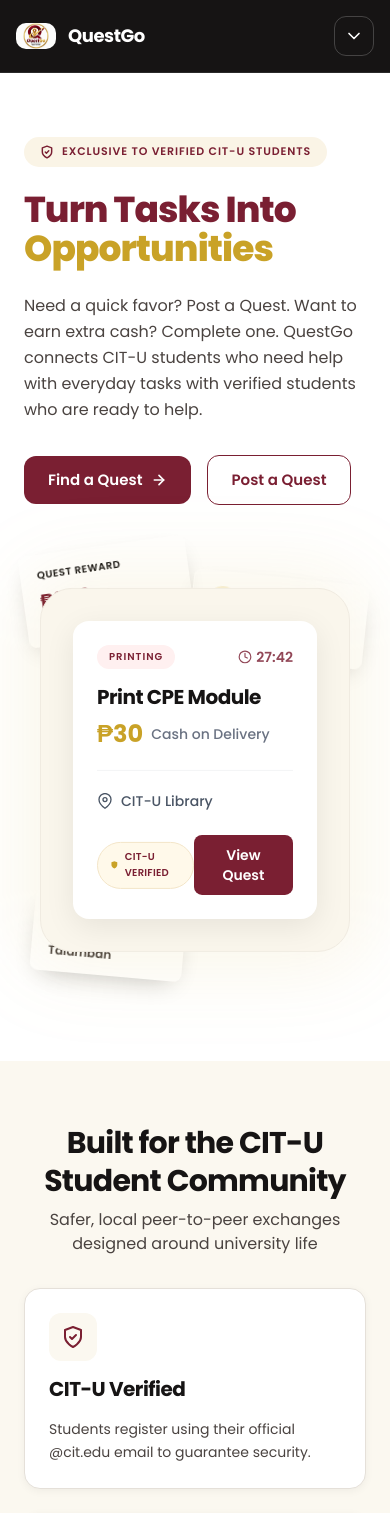
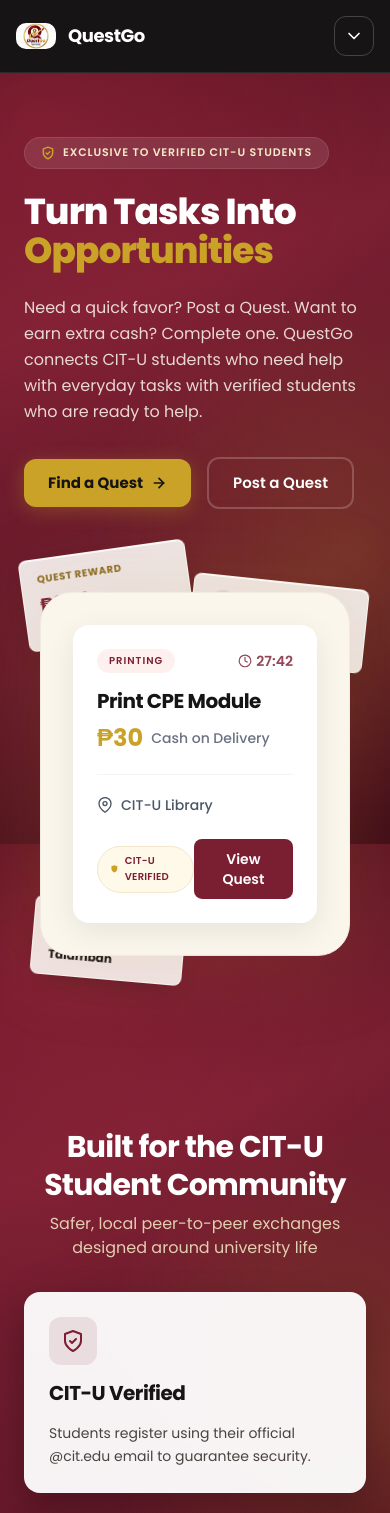
Before and after one commit to Cyn-sharp/questgo, a Next.js app: page / in a window 390 px wide. Shown: the top 1513 px of the page. Built offline with nearby package versions, Linux system fonts and the light colour scheme.

Commit message:
refactor: bg landing page

```diff
--- a/src/app/(marketing)/layout.tsx
+++ b/src/app/(marketing)/layout.tsx
@@ -7,7 +7,7 @@
   children: React.ReactNode;
 }) {
   return (
-    <div className="min-h-screen flex flex-col bg-white">
+    <div className="min-h-screen flex flex-col bg-transparent">
       <HeaderContainer />
       <main className="flex-grow">{children}</main>
       <Footer />
--- a/src/app/globals.css
+++ b/src/app/globals.css
@@ -8,7 +8,9 @@
   --color-cream: #fbf8f0;
   --color-dark: #161414;
   --color-maroon: #7a1f32;
+  --color-maroon-light: #942940;
   --color-maroon-dark: #5f1727;
+  --color-maroon-deep: #380913;
   --color-gold: #c9a227;
   --color-gold-light: #8a6a1f;
   --color-parchment: #f6ecc8;
@@ -23,6 +25,7 @@
 
   --shadow-card: 0 2px 8px rgb(0 0 0 / 5%);
   --shadow-glow: 0 10px 24px rgba(122, 31, 50, 0.35);
+  --shadow-red-glow: 0 18px 45px rgba(95, 23, 39, 0.45);
 }
 
 /* =========================================================
@@ -40,7 +43,13 @@
   body {
     margin: 0;
     min-height: 100vh;
-    background-color: var(--color-cream);
+    /* Rich, multi-stop CIT-U Red/Maroon Gradient with ambient depth */
+    background:
+      radial-gradient(circle at 10% 15%, rgba(186, 45, 73, 0.35) 0%, transparent 45%),
+      radial-gradient(circle at 90% 65%, rgba(201, 162, 39, 0.18) 0%, transparent 40%),
+      radial-gradient(circle at 50% 90%, rgba(122, 31, 50, 0.45) 0%, transparent 50%),
+      linear-gradient(160deg, #4f101d 0%, #7a1f32 35%, #5f1727 70%, #2f0710 100%);
+    background-attachment: fixed;
     color: var(--color-dark);
     @apply font-sans font-normal text-base leading-relaxed;
   }
@@ -78,10 +87,15 @@
     display: block;
     max-width: 100%;
   }
+
+  ::selection {
+    background-color: var(--color-gold);
+    color: #161414;
+  }
 }
 
 /* =========================================================
-   SHARED CLASS HELPERS (optional; ui/ components preferred)
+   SHARED CLASS HELPERS
    ========================================================= */
 
 @layer components {
@@ -110,7 +124,7 @@
   }
 
   .card-surface {
-    @apply rounded-2xl border bg-white;
+    @apply rounded-2xl border bg-white/95 backdrop-blur-sm;
     border-color: var(--color-border);
     box-shadow: var(--shadow-card);
   }
@@ -155,6 +169,14 @@
   50% { opacity: 0.55; }
 }
 
+@keyframes form-shake {
+  0%, 100% { transform: translateX(0); }
+  20% { transform: translateX(-6px); }
+  40% { transform: translateX(6px); }
+  60% { transform: translateX(-4px); }
+  80% { transform: translateX(4px); }
+}
+
 .animate-fade-up {
   animation: fade-up 0.7s ease-out both;
 }
@@ -167,109 +189,19 @@
   animation: soft-pulse 2s ease-in-out infinite;
 }
 
+.animate-form-shake {
+  animation: form-shake 0.45s ease-in-out;
+}
+
+.delay-100 { animation-delay: 0.1s; }
+.delay-200 { animation-delay: 0.2s; }
+.delay-300 { animation-delay: 0.3s; }
+
 /* =========================================================
    UX INTERACTIONS — shine, lift, scroll-reveal
    ========================================================= */
 
 /* Soft gold shine */
-.shine-wrap {
-  position: relative;
-  overflow: hidden;
-  isolation: isolate;
-}
-.shine-wrap::after {
-  content: "";
-  position: absolute;
-  top: 0;
-  left: 0;
-  width: 45%;
-  height: 100%;
-  background: linear-gradient(
-    105deg,
-    transparent 30%,
-    rgba(201, 162, 39, 0.35) 50%,
-    transparent 70%
-  );
-  transform: translateX(-140%) skewX(-18deg);
-  pointer-events: none;
-  z-index: 2;
-}
-.shine-wrap:hover::after {
-  animation: shine-sweep 1.45s ease forwards;
-}
-@keyframes shine-sweep {
-  0% { transform: translateX(-140%) skewX(-18deg); }
-  100% { transform: translateX(280%) skewX(-18deg); }
-}
-
-/* Slow hover lift/zoom */
-.card-interactive {
-  transition:
-    transform 0.55s cubic-bezier(0.22, 1, 0.36, 1),
-    background-color 0.55s ease,
-    border-color 0.55s ease,
-    box-shadow 0.55s ease,
-    color 0.55s ease;
-}
-.card-interactive:hover {
-  transform: translateY(-6px) scale(1.025);
-}
-
-/* Scroll reveal */
-.reveal {
-  opacity: 0;
-  transform: translateY(28px);
-  transition:
-    opacity 0.8s cubic-bezier(0.22, 1, 0.36, 1),
-    transform 0.8s cubic-bezier(0.22, 1, 0.36, 1);
-  transition-delay: var(--reveal-delay, 0ms);
-}
-.reveal.is-visible {
-  opacity: 1;
-  transform: translateY(0);
-}
-.reveal-scale {
-  opacity: 0;
-  transform: translateY(18px) scale(0.96);
-  transition:
-    opacity 0.85s cubic-bezier(0.22, 1, 0.36, 1),
-    transform 0.85s cubic-bezier(0.22, 1, 0.36, 1);
-  transition-delay: var(--reveal-delay, 0ms);
-}
-.reveal-scale.is-visible {
-  opacity: 1;
-  transform: translateY(0) scale(1);
-}
-
-/* Button gentle lift helper */
-.btn-lift {
-  @apply transition-all duration-300;
-}
-.btn-lift:hover {
-  transform: translateY(-2px);
-}
-
-/* Accessibility — reduced motion */
-@media (prefers-reduced-motion: reduce) {
-  .shine-wrap::after,
-  .card-interactive,
-  .reveal,
-  .reveal-scale,
-  .btn-lift {
-    animation: none !important;
-    transition: none !important;
-    transform: none !important;
-    opacity: 1 !important;
-  }
-}
-
-
-.delay-100 { animation-delay: 0.1s; }
-.delay-200 { animation-delay: 0.2s; }
-.delay-300 { animation-delay: 0.3s; }
-
-/* ===== SLOWER HOVER + SHINE ===== */
-
 .shine-wrap {
   position: relative;
   overflow: hidden;
@@ -294,21 +226,16 @@
   z-index: 2;
 }
 
-/* slower shine */
 .shine-wrap:hover::after {
   animation: shine-sweep 1.45s ease forwards;
 }
 
 @keyframes shine-sweep {
-  0% {
-    transform: translateX(-140%) skewX(-18deg);
-  }
-  100% {
-    transform: translateX(280%) skewX(-18deg);
-  }
+  0% { transform: translateX(-140%) skewX(-18deg); }
+  100% { transform: translateX(280%) skewX(-18deg); }
 }
 
-/* reusable slow card hover motion */
+/* Card hover lift */
 .card-interactive {
   transition:
     transform 0.55s cubic-bezier(0.22, 1, 0.36, 1),
@@ -322,7 +249,7 @@
   transform: translateY(-6px) scale(1.025);
 }
 
-/* scroll reveal base */
+/* Scroll reveal classes */
 .reveal {
   opacity: 0;
   transform: translateY(28px);
@@ -351,17 +278,15 @@
   transform: translateY(0) scale(1);
 }
 
-@keyframes form-shake {
-  0%, 100% { transform: translateX(0); }
-  20% { transform: translateX(-6px); }
-  40% { transform: translateX(6px); }
-  60% { transform: translateX(-4px); }
-  80% { transform: translateX(4px); }
-}
-.animate-form-shake {
-  animation: form-shake 0.45s ease-in-out;
+.btn-lift {
+  @apply transition-all duration-300;
 }
 
+.btn-lift:hover {
+  transform: translateY(-2px);
+}
+
+/* Form autofill styling */
 input:-webkit-autofill,
 input:-webkit-autofill:hover,
 input:-webkit-autofill:focus,
@@ -372,7 +297,16 @@
   transition: background-color 5000s ease-in-out 0s;
 }
 
-::selection {
-  background-color: #7a1f32;
-  color: #ffffff;
+/* Accessibility — reduced motion */
+@media (prefers-reduced-motion: reduce) {
+  .shine-wrap::after,
+  .card-interactive,
+  .reveal,
+  .reveal-scale,
+  .btn-lift {
+    animation: none !important;
+    transition: none !important;
+    transform: none !important;
+    opacity: 1 !important;
+  }
 }
--- a/src/components/landing/HeroSection.tsx
+++ b/src/components/landing/HeroSection.tsx
@@ -9,9 +9,7 @@
  * its resting spot (and resumes floating) on release.
  *
  * Each transform lives on its own layer so they never overwrite one
- * another (a single CSS `animation` replaces the whole `transform`
- * property while it runs, which is why a baked-in rotate would
- * otherwise disappear the moment the float animation kicked in):
+ * another:
  *   drag layer   → translate from pointer drag (JS, spring-back)
  *   tilt layer   → perspective + rotateX/rotateY from mouse position,
  *                  plus the card's resting rotate and a small parallax shift
@@ -107,13 +105,14 @@
           position: relative;
           overflow: hidden;
           isolation: isolate;
-          background: rgba(255, 255, 255, 0.5);
+          /* Slightly increased opacity for pristine readability of card contents against the dark background */
+          background: rgba(255, 255, 255, 0.88);
           backdrop-filter: blur(14px) saturate(180%);
           -webkit-backdrop-filter: blur(14px) saturate(180%);
           border: 1px solid rgba(255, 255, 255, 0.7);
           box-shadow:
-            0 10px 26px -12px rgba(22, 20, 20, 0.3),
-            inset 0 1px 0 rgba(255, 255, 255, 0.8);
+            0 10px 26px -12px rgba(22, 20, 20, 0.35),
+            inset 0 1px 0 rgba(255, 255, 255, 0.9);
         }
         .glass-shine::after {
           content: "";
@@ -125,7 +124,7 @@
           background: linear-gradient(
             105deg,
             transparent 20%,
-            rgba(255, 255, 255, 0.85) 50%,
+            rgba(255, 255, 255, 0.95) 50%,
             transparent 80%
           );
           transform: translateX(-160%) skewX(-18deg);
@@ -186,7 +185,7 @@
       ref={sectionRef}
       onMouseMove={onMouseMove}
       onMouseLeave={onMouseLeave}
-      className="relative w-full bg-white px-6 md:px-16 py-16 md:py-24 overflow-hidden"
+      className="relative w-full bg-transparent px-6 md:px-16 py-16 md:py-24 overflow-hidden"
     >
       {/* Floating particles */}
       <div className="particles hidden md:block" aria-hidden="true">
@@ -201,17 +200,18 @@
         <div
           className="flex flex-col items-start gap-6 max-w-xl"
           style={{
-            transform: `translate(${mouse.x * 8}px, ${mouse.y * 6}px)`,
+            transform: `translate3d(${mouse.x * 12}px, ${mouse.y * 10}px, 0)`,
             transition: "transform 0.25s ease-out",
           }}
         >
-          <div className="animate-fade-up inline-flex items-center gap-2 bg-[#faf4e6] px-4 py-1.5 rounded-full">
+          {/* Subtitle pill — Styled to integrate beautifully with the dark red background */}
+          <div className="animate-fade-up inline-flex items-center gap-2 bg-white/10 border border-white/10 px-4 py-1.5 rounded-full">
             <svg
               width="14"
               height="14"
               viewBox="0 0 24 24"
               fill="none"
-              stroke="#7a1f32"
+              stroke="#c9a227"
               strokeWidth="2.5"
               strokeLinecap="round"
               strokeLinejoin="round"
@@ -219,26 +219,29 @@
               <path d="M12 22s8-4 8-10V5l-8-3-8 3v7c0 6 8 10 8 10z" />
               <path d="M9 12l2 2 4-4" />
             </svg>
-            <span className="font-semibold text-[11px] tracking-[0.08em] uppercase text-[#7a1f32]">
+            <span className="font-semibold text-[11px] tracking-[0.08em] uppercase text-[#f6ecc8]">
               Exclusive to verified CIT-U students
             </span>
           </div>
 
-          <h1 className="animate-fade-up delay-100 font-extrabold text-4xl sm:text-5xl md:text-6xl leading-[1.08] tracking-tight">
-            <span className="text-[#7a1f32]">Turn Tasks Into </span>
+          {/* Main Heading — White and Gold for maximum punch against deep maroon */}
+          <h1 className="animate-fade-up delay-100 font-extrabold text-4xl sm:text-5xl md:text-6xl leading-[1.08] tracking-tight text-white">
+            <span>Turn Tasks Into </span>
             <span className="text-[#c9a227]">Opportunities</span>
           </h1>
 
-          <p className="animate-fade-up delay-200 font-normal text-base md:text-lg leading-relaxed text-[#4a4340] max-w-md">
+          {/* Description Paragraph — High contrast light parchment/cream */}
+          <p className="animate-fade-up delay-200 font-normal text-base md:text-lg leading-relaxed text-[#fbf8f0]/85 max-w-md">
             Need a quick favor? Post a Quest. Want to earn extra cash? Complete
             one. QuestGo connects CIT-U students who need help with everyday
             tasks with verified students who are ready to help.
           </p>
 
+          {/* Call-to-actions — Replaced dark maroon button with high contrast buttons */}
           <div className="animate-fade-up delay-300 flex flex-wrap items-center gap-4 mt-2">
             <a
               href="/login"
-              className="btn-glow inline-flex items-center gap-2 bg-[#7a1f32] hover:bg-[#661a2a] text-white px-6 py-3 rounded-xl font-semibold text-[15px]"
+              className="btn-glow inline-flex items-center gap-2 bg-[#c9a227] hover:bg-[#b08b1e] text-[#161414] px-6 py-3 rounded-xl font-bold text-[15px] shadow-[0_4px_20px_rgba(201,162,39,0.3)] hover:shadow-[0_6px_24px_rgba(201,162,39,0.55)] transition-all duration-200 hover:-translate-y-0.5"
             >
               Find a Quest
               <svg
@@ -258,16 +261,16 @@
             </a>
             <a
               href="/login"
-              className="inline-flex items-center border-[1.5px] border-solid border-[#7a1f32] text-[#7a1f32] px-6 py-3 rounded-xl hover:bg-[#fff0f0] hover:-translate-y-0.5 transition-all duration-200 font-semibold text-[15px]"
+              className="inline-flex items-center border-2 border-solid border-white/20 text-white px-6 py-3 rounded-xl hover:bg-white/10 hover:border-[#c9a227] hover:-translate-y-0.5 transition-all duration-200 font-semibold text-[15px]"
             >
               Post a Quest
             </a>
           </div>
         </div>
 
-        {/* Stage for the floating card cluster. Extra padding gives the
-            cards room to bob and be nudged around without clipping. */}
+        {/* Stage for floating cards cluster */}
         <div className="relative flex justify-center md:justify-end py-10 md:py-16 px-4 md:px-8">
+
           {/* Reward payout — top-left */}
           <div className="animate-fade-up delay-200 absolute left-0 top-0 md:left-2 md:top-2 z-10">
             <FloatingCard
@@ -280,24 +283,21 @@
               depth={0.7}
             >
               <p
-                className="text-[10px] font-semibold tracking-[0.06em] uppercase"
-                style={{ color: "var(--color-gold-light)" }}
+                className="text-[10px] font-bold tracking-[0.06em] uppercase text-[#8a6a1f]"
               >
                 Quest reward
               </p>
               <p
-                className="mt-1 font-extrabold text-xl"
-                style={{ color: "var(--color-maroon)" }}
+                className="mt-1 font-extrabold text-xl text-[#7a1f32]"
               >
                 ₱250
                 <span
-                  className="text-sm font-semibold"
-                  style={{ color: "var(--color-muted)" }}
+                  className="text-sm font-semibold text-[#4a4340]"
                 >
                   .00
                 </span>
               </p>
-              <p className="mt-0.5 text-xs" style={{ color: "var(--color-muted)" }}>
+              <p className="mt-0.5 text-xs text-[#4a4340] font-medium">
                 Print &amp; deliver docs
               </p>
             </FloatingCard>
@@ -316,33 +316,27 @@
             >
               <div className="flex items-center gap-2">
                 <div
-                  className="h-7 w-7 rounded-full flex items-center justify-center text-[11px] font-bold"
-                  style={{
-                    backgroundColor: "rgba(246, 236, 200, 0.75)",
-                    color: "var(--color-maroon)",
-                  }}
+                  className="h-7 w-7 rounded-full flex items-center justify-center text-[11px] font-bold bg-[#7a1f32]/10 text-[#7a1f32]"
                 >
                   MJ
                 </div>
                 <div>
                   <p
-                    className="text-xs font-semibold"
-                    style={{ color: "var(--color-muted)" }}
+                    className="text-xs font-bold text-[#161414]"
                   >
                     Miguel J.
                   </p>
-                  <p className="text-[10px]" style={{ color: "var(--color-gold-light)" }}>
+                  <p className="text-[10px] font-semibold text-[#8a6a1f]">
                     BS Computer Sci.
                   </p>
                 </div>
               </div>
               <div className="mt-2 flex items-center gap-1">
-                <svg width="11" height="11" viewBox="0 0 24 24" fill="var(--color-gold)">
+                <svg width="11" height="11" viewBox="0 0 24 24" fill="#c9a227">
                   <path d="M12 2l2.9 6.6 7.1.6-5.4 4.7 1.7 6.9L12 17.3 5.7 20.8l1.7-6.9L2 9.2l7.1-.6z" />
                 </svg>
                 <span
-                  className="text-[11px] font-semibold"
-                  style={{ color: "var(--color-muted)" }}
+                  className="text-[11px] font-bold text-[#4a4340]"
                 >
                   4.9 · 32 quests
                 </span>
@@ -376,13 +370,12 @@
                     <path d="M20 6L9 17l-5-5" />
                   </svg>
                 </div>
-                <span className="text-[10px] font-semibold tracking-[0.04em] uppercase text-[#1f7a4c]">
+                <span className="text-[10px] font-extrabold tracking-[0.04em] uppercase text-[#1f7a4c]">
                   Completed
                 </span>
               </div>
               <p
-                className="mt-1 text-xs font-semibold leading-snug"
-                style={{ color: "var(--color-muted)" }}
+                className="mt-1 text-xs font-bold leading-snug text-[#161414]"
               >
                 Grocery run — Talamban
               </p>
@@ -393,9 +386,9 @@
           <div
             className="relative z-20"
             style={{
-              transform: `perspective(900px) rotateX(${-mouse.y * 4}deg) rotateY(${
-                mouse.x * 4
-              }deg) translate(${mouse.x * 6}px, ${mouse.y * 6}px)`,
+              transform: `perspective(900px) rotateX(${-mouse.y * 6}deg) rotateY(${
+                mouse.x * 6
+              }deg) translate3d(${mouse.x * 12}px, ${mouse.y * 12}px, 0)`,
               transition: "transform 0.25s ease-out",
             }}
           >
--- a/src/components/landing/TrustSection.tsx
+++ b/src/components/landing/TrustSection.tsx
@@ -90,32 +90,31 @@
 ];
 
 export const TrustSection = () => {
-  const { ref, x, y, onMouseMove, onMouseLeave } = useMouseParallax<HTMLElement>();
+  const { ref, x, y, onMouseMove, onMouseLeave } = useMouseParallax<HTMLElement>(1.5);
 
   return (
     <section
       ref={ref}
       onMouseMove={onMouseMove}
       onMouseLeave={onMouseLeave}
-      className="flex flex-col items-start gap-8 px-6 md:px-16 py-16 bg-[#fbf8f0]"
+      className="flex flex-col items-start gap-8 px-6 md:px-16 py-16 bg-transparent border-b border-transparent"
       aria-labelledby="trust-section-heading"
     >
       {/* Header reveal */}
       <ScrollReveal className="w-full">
         <header
-          className="flex flex-col items-center gap-2 self-stretch w-full text-center"
+          className="flex flex-col items-center gap-2 self-stretch w-full text-center transition-transform duration-200 ease-out"
           style={{
-            transform: `translate(${x * 6}px, ${y * 4}px)`,
-            transition: "transform 0.25s ease-out",
+            transform: `translate3d(${x * 6}px, ${y * 6}px, 0)`,
           }}
         >
           <h2
             id="trust-section-heading"
-            className="font-bold text-3xl md:text-[32px] tracking-tight text-[#161414]"
+            className="font-bold text-3xl md:text-[32px] tracking-tight text-white"
           >
             Built for the CIT-U Student Community
           </h2>
-          <p className="font-normal text-base text-[#4a4340] max-w-2xl">
+          <p className="font-normal text-base text-[#f6ecc8]/85 max-w-2xl">
             Safer, local peer-to-peer exchanges designed around university life
           </p>
         </header>
@@ -124,8 +123,6 @@
       {/* Cards reveal (staggered) */}
       <div className="flex flex-col md:flex-row items-stretch gap-6 self-stretch w-full">
         {trustCards.map((card, index) => {
-          // Each card drifts by a slightly different amount so the row
-          // reads as layered depth rather than moving as one flat slab.
           const depth = 0.7 + index * 0.15;
 
           return (
@@ -135,11 +132,9 @@
               variant="scale"
               className="flex-1"
             >
-              {/* Parallax layer: only handles the mouse-follow drift, so
-                  it never fights the card's own hover transform below. */}
               <div
                 style={{
-                  transform: `translate(${x * 10 * depth}px, ${y * 8 * depth}px)`,
+                  transform: `translate3d(${x * 12 * depth}px, ${y * 10 * depth}px, 0)`,
                   transition: "transform 0.25s ease-out",
                 }}
               >
@@ -147,10 +142,10 @@
                   className="
                     group shine-wrap card-interactive
                     flex h-full flex-col items-start gap-4 p-6
-                    rounded-2xl border border-[#e5e0d9] bg-white
-                    shadow-[0px_2px_8px_#0000000d]
-                    hover:bg-[#7a1f32] hover:border-[#7a1f32]
-                    hover:shadow-[0_18px_44px_rgba(122,31,50,0.28)]
+                    rounded-2xl border border-white/15 bg-white/95 backdrop-blur-md
+                    shadow-[0_12px_32px_rgba(0,0,0,0.25)]
+                    hover:bg-[#5f1727] hover:border-[#c9a227]/50
+                    hover:shadow-[0_18px_44px_rgba(0,0,0,0.45)]
                   "
                 >
                   {/* Icon */}
@@ -158,7 +153,7 @@
                     className="
                       relative z-[1]
                       w-12 h-12 flex items-center justify-center rounded-xl
-                      bg-[#fbf8f0] text-[#7a1f32]
+                      bg-[#7a1f32]/10 text-[#7a1f32]
                       transition-all duration-500
                       group-hover:bg-white/10
                       group-hover:text-[#c9a227]
@@ -187,7 +182,7 @@
                       relative z-[1]
                       self-stretch font-normal text-sm leading-relaxed text-[#4a4340]
                       transition-colors duration-500
-                      group-hover:text-white/85
+                      group-hover:text-white/90
                     "
                   >
                     {card.description}
```
Also changed, not shown: src/components/landing/FinalCta.tsx (+24 -7 lines), src/components/landing/HowItWorks.tsx (+12 -16 lines), src/components/landing/SafetyChecklist.tsx (+15 -11 lines).
